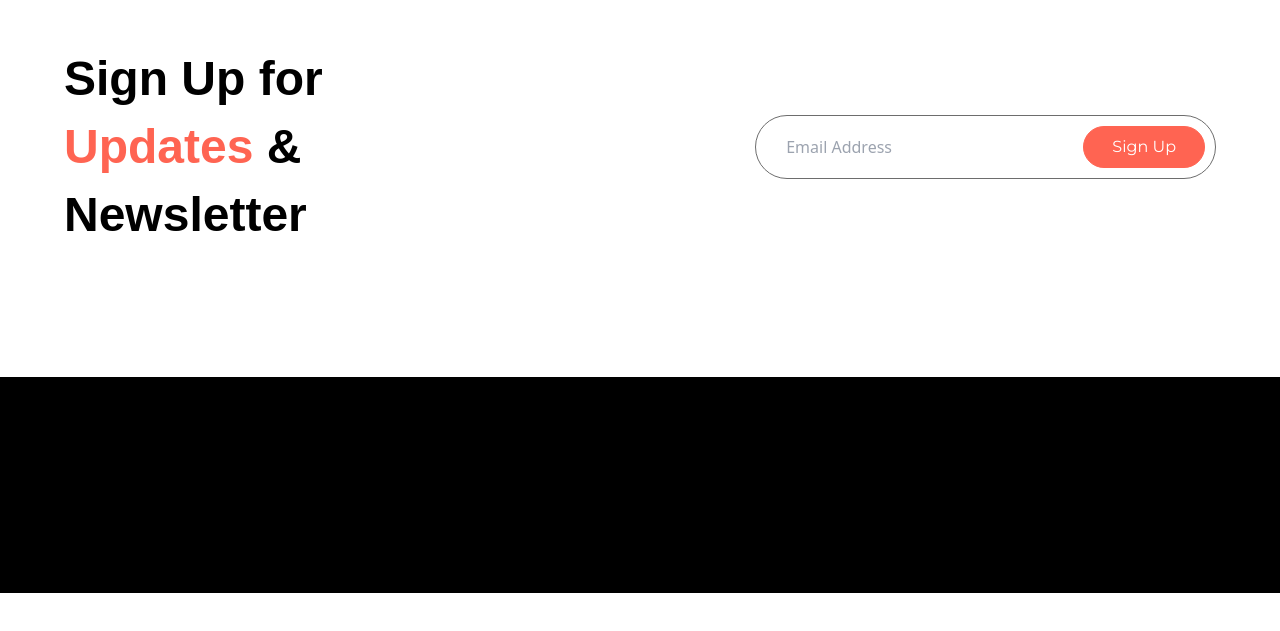
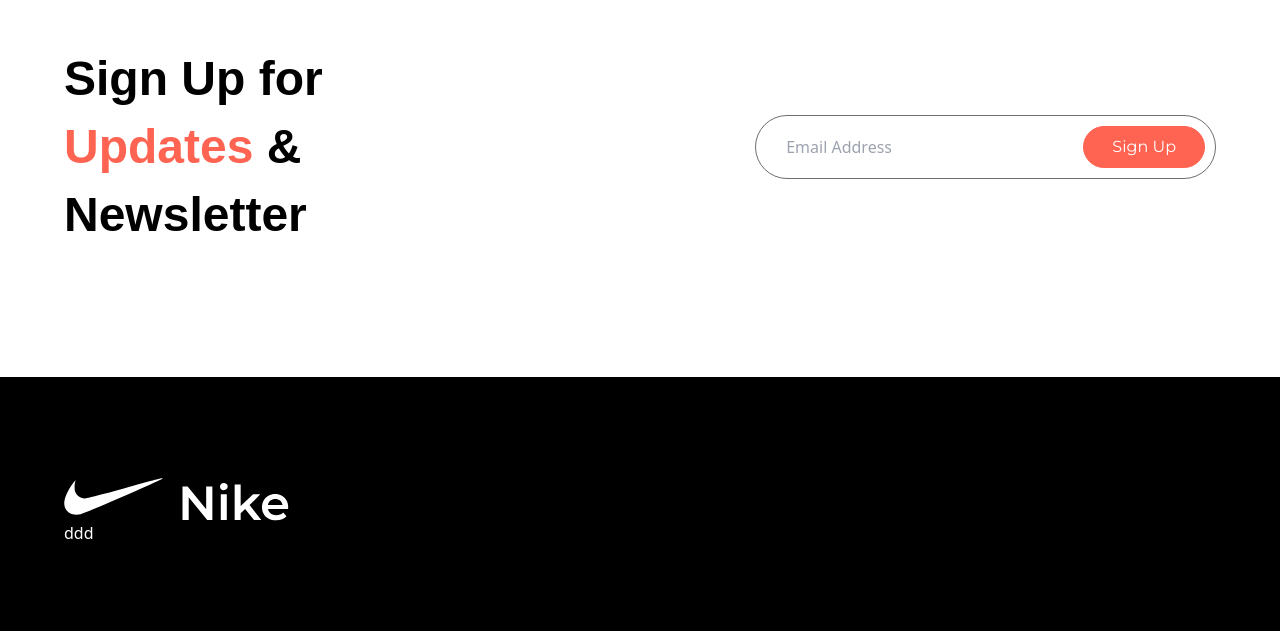
Before and after one commit to Gengsu07/learn_tailwind, a React (Vite) app: page / in a window 1280 px wide. Shown: the part 4318-4949 px from the top of the page. Before the commit the page ends 4911 px from the top, so only its background shows below. Built offline with nearby package versions, Linux system fonts and the light colour scheme; a web font is replaced by a local one.

Commit message:
start footer

```diff
--- a/src/sections/Footer.jsx
+++ b/src/sections/Footer.jsx
@@ -1,5 +1,19 @@
+import { footerLogo } from "../assets/images";
+
 const Footer = () => {
-  return <div>Footer</div>;
+  return (
+    <footer className="max-container">
+      <div className="flex justify-between items-start gap-20 max-lg:flex-col ">
+        <div className="flex flex-col items-start">
+          <a href="/">
+            <img src={footerLogo} alt="Logo" />
+          </a>
+          <p className="text-white">ddd</p>
+        </div>
+      </div>
+      Footer
+    </footer>
+  );
 };
 
 export default Footer;
```
